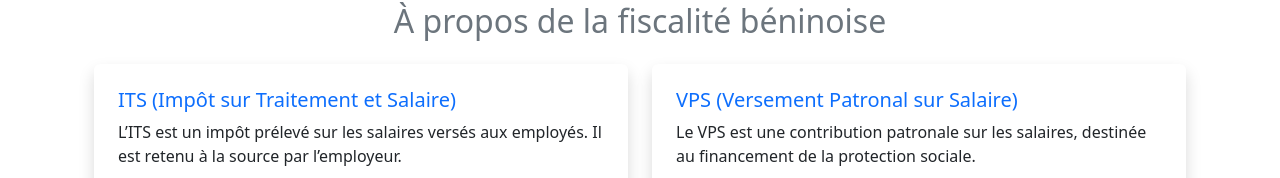
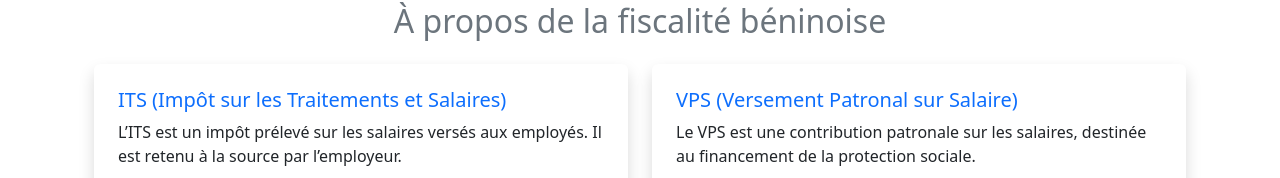
Before and after one commit to Anicet-AGBOSSOU/PaiePilot, a React (Vite) app: page / in a window 1280 px wide. Shown: the part 260-438 px from the top of the page. Built offline with nearby package versions, Linux system fonts and the light colour scheme.

Commit message:
[UPDATE] Home

```diff
--- a/src/Components/Home.jsx
+++ b/src/Components/Home.jsx
@@ -20,7 +20,7 @@ function Home() {
         <div className="row g-4">
           <div className="col-md-6">
             <div className="p-4 shadow rounded bg-white h-100">
-              <h5 className="text-primary">ITS (Impôt sur Traitement et Salaire)</h5>
+              <h5 className="text-primary">ITS (Impôt sur les Traitements et Salaires)</h5>
               <p>L’ITS est un impôt prélevé sur les salaires versés aux employés. Il est retenu à la source par l’employeur.</p>
             </div>
           </div>
```
